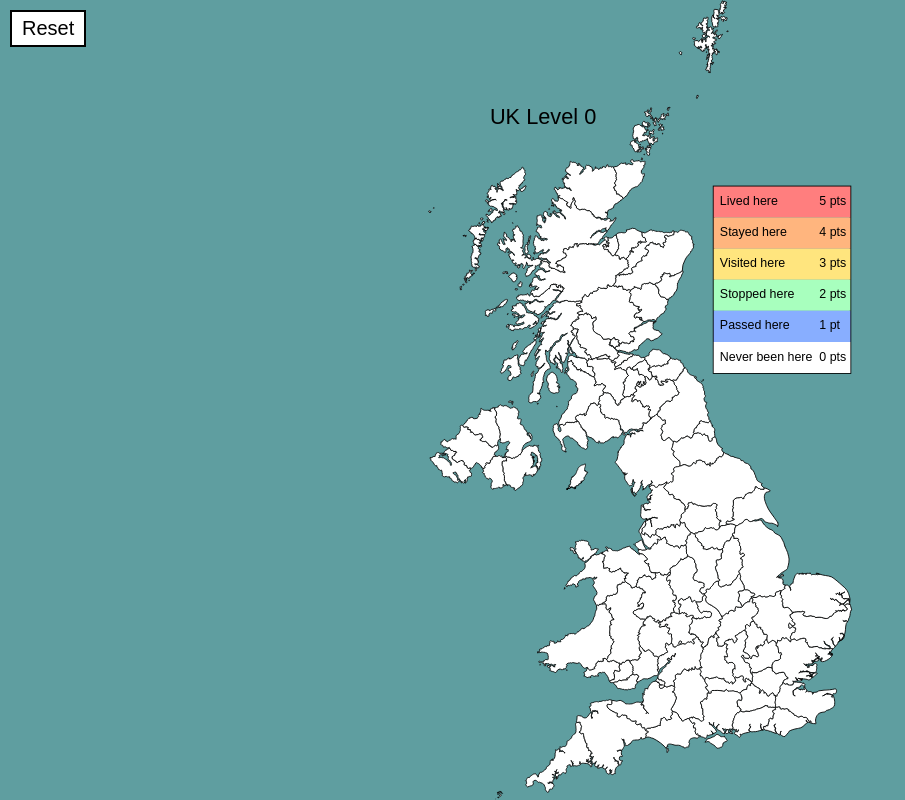
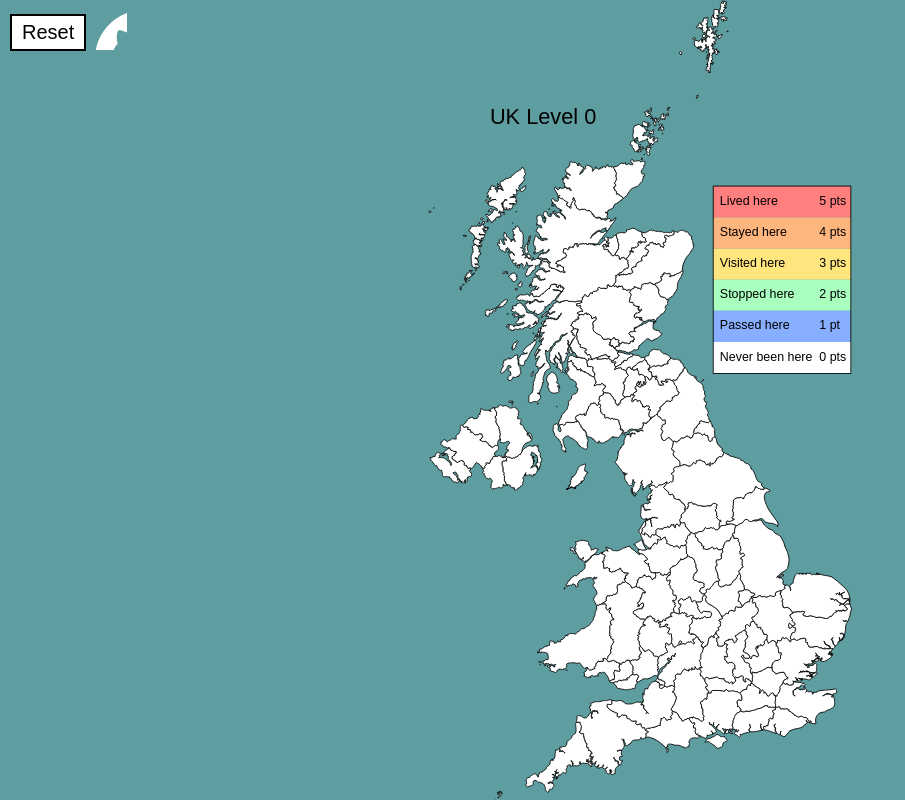
Before and after one commit to torkilv/norgeskart-kommuner, a React (Create React App) app: page /#/uk-map in a window 1280 px wide. Shown: the whole page, without its empty margins (0-905 px from the left). Built offline with nearby package versions, Linux system fonts and the light colour scheme.

Commit message:
Add github button

```diff
--- a/src/App.css
+++ b/src/App.css
@@ -71,10 +71,30 @@
   object-fit: contain;
 }
 
-#reset {
+#buttons {
   position: absolute;
   top: 10px;
   left: 10px;
+  display: flex;
+  justify-content: center;
+  align-items: center;
+  gap: 7.5%;
+}
+
+#buttons svg {
+  height: 40px;
+  margin: 0 10px;
+  cursor: pointer;
+  fill: white;
+  margin: 0;
+}
+
+#buttons svg:hover {
+  fill: rgb(233, 233, 233);
+  transition: fill 0.3s ease;
+}
+
+#reset {
   background-color: white;
   color: black;
   border: 2px solid black;
--- a/src/uk-map/MapUK.js
+++ b/src/uk-map/MapUK.js
@@ -1,5 +1,6 @@
 import React, {useState, useEffect} from 'react';
 import {ReactComponent as Map} from '../assets/MapChart_Map.svg';
+import {ReactComponent as GithubIcon} from '../assets/github-mark-white.svg';
 
 function MapUK() {
     const [selectedCounty, setSelectedCounty] = useState(null);
@@ -79,7 +80,10 @@ function MapUK() {
         <div id="MapUK">
             {selectedCounty && <CountyCard countyName={selectedCounty} position={cardPosition} levelClick={levelClick}/>}
             <div id="map-container">
-                <button id="reset" onClick={reset}>Reset</button>
+                <span id="buttons">
+                    <button id="reset" onClick={reset}>Reset</button>
+                    <a href="https://github.com/smstone0/smstone0.github.io"><GithubIcon/></a>
+                </span>
                 <Map id="map" onClick={countyClick}/>
             </div>
         </div>
```
